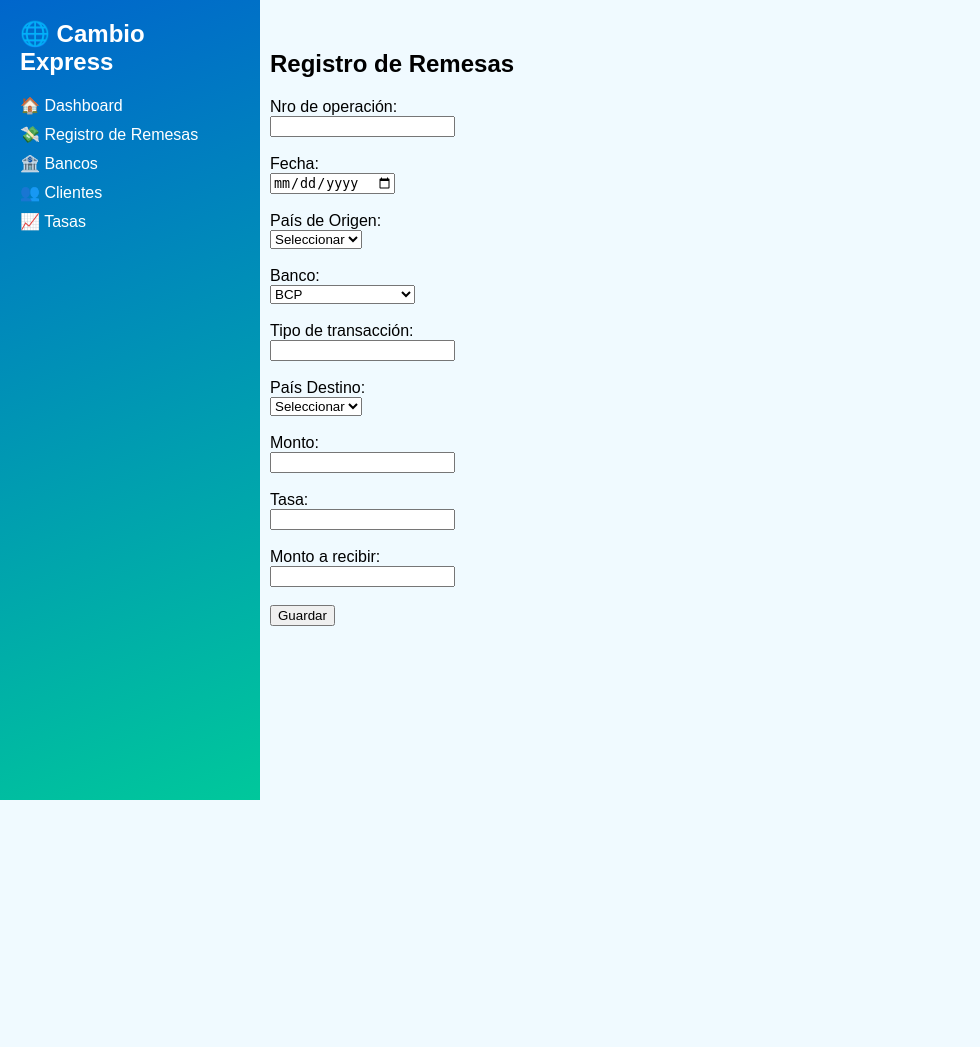
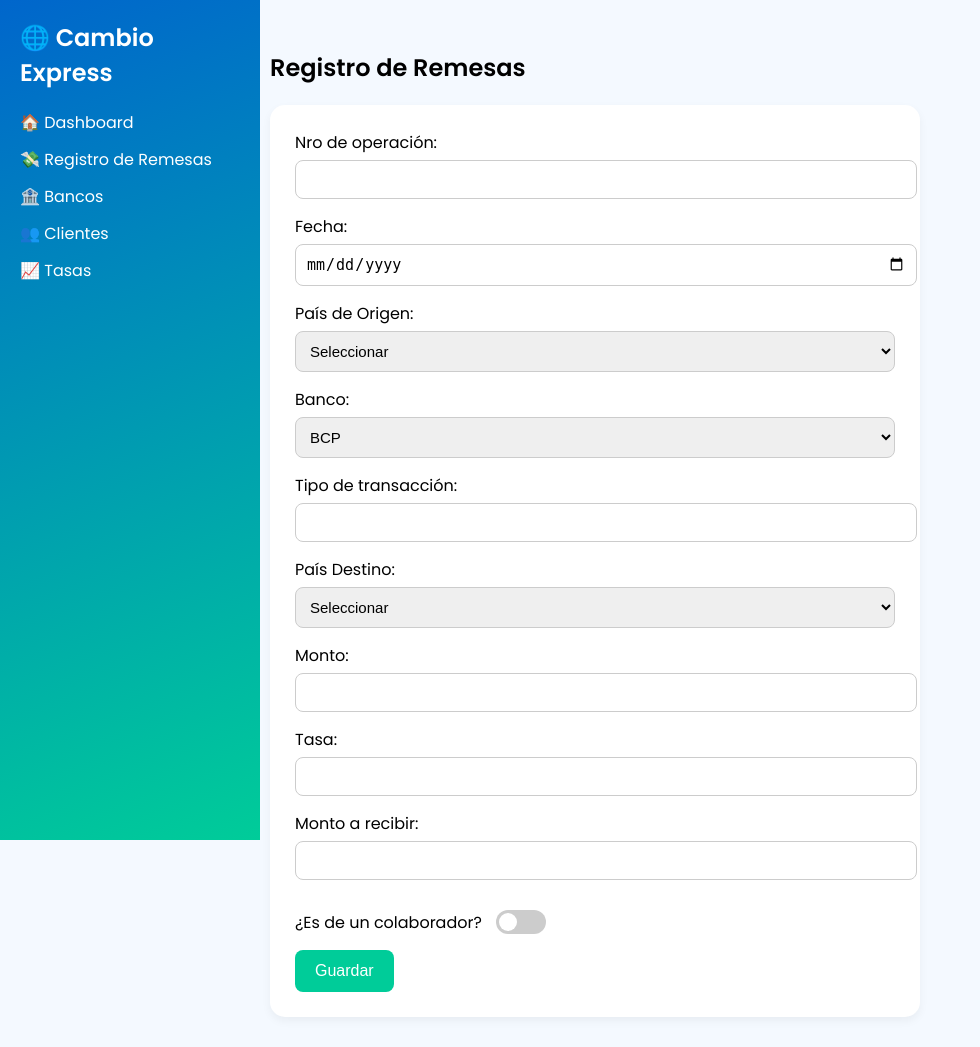
Before and after one commit to karinbarazarte/Cambioexpress2018, a Flask app: page /remesas in a window 1280 px wide. Shown: the whole page, without its empty margins (0-980 px from the left). Before the commit the page ends 800 px from the top, so only its background shows below. Run offline with Flask 3, Linux system fonts and the light colour scheme.

Commit message:
Add files via upload

```diff
--- /dev/null
+++ b/static/css/style.css
@@ -0,0 +1,81 @@
+
+@import url('https://fonts.googleapis.com/css2?family=Poppins:wght@300;400;600&display=swap');
+
+body {
+    margin: 0;
+    font-family: 'Poppins', sans-serif;
+    background: #f4f9ff;
+    display: flex;
+    min-height: 100vh;
+}
+.sidebar {
+    width: 220px;
+    background: linear-gradient(160deg, #0066cc, #00cc99);
+    padding: 20px;
+    color: white;
+    height: 100vh;
+    position: fixed;
+}
+.sidebar h2 { margin-top: 0; font-weight: 600; }
+.sidebar a {
+    color: white; text-decoration: none; display: block; margin: 12px 0; font-size: 16px;
+}
+.sidebar a:hover { font-weight: bold; }
+.content {
+    margin-left: 240px;
+    padding: 30px;
+    flex: 1;
+}
+.card {
+    background: white;
+    padding: 20px;
+    border-radius: 15px;
+    margin-bottom: 20px;
+    box-shadow: 0 4px 10px rgba(0,0,0,0.05);
+    cursor: pointer;
+    transition: transform 0.2s ease-in-out;
+}
+.card:hover { transform: translateY(-5px); }
+form {
+    background: white;
+    padding: 25px;
+    border-radius: 15px;
+    box-shadow: 0 4px 10px rgba(0,0,0,0.05);
+    max-width: 600px;
+}
+input, select {
+    width: 100%;
+    padding: 10px;
+    margin-top: 5px;
+    margin-bottom: 15px;
+    border-radius: 8px;
+    border: 1px solid #ccc;
+    font-size: 15px;
+}
+button {
+    background: #00cc99;
+    color: white;
+    padding: 12px 20px;
+    font-size: 16px;
+    border: none;
+    border-radius: 8px;
+    cursor: pointer;
+    transition: background 0.3s ease;
+}
+button:hover { background: #009977; }
+.switch {
+    position: relative; display: inline-block; width: 50px; height: 24px;
+}
+.switch input { opacity: 0; width: 0; height: 0; }
+.slider {
+    position: absolute; cursor: pointer; top: 0; left: 0; right: 0; bottom: 0;
+    background-color: #ccc; transition: .4s; border-radius: 24px;
+}
+.slider:before {
+    position: absolute; content: ""; height: 18px; width: 18px; left: 3px; bottom: 3px;
+    background-color: white; transition: .4s; border-radius: 50%;
+}
+input:checked + .slider { background-color: #00cc99; }
+input:checked + .slider:before { transform: translateX(26px); }
+.hidden { display: none; opacity: 0; transition: opacity 0.3s ease-in-out; }
+.visible { display: block; opacity: 1; }
--- a/templates/dashboard.html
+++ b/templates/dashboard.html
@@ -3,14 +3,7 @@
 <head>
     <meta charset="UTF-8">
     <title>Cambio Express 2018</title>
-    <style>
-        body { margin: 0; font-family: Arial, sans-serif; background: #f0faff; display: flex; min-height: 100vh; }
-        .sidebar { width: 220px; background: linear-gradient(160deg, #0066cc, #00cc99); padding: 20px; color: white; height: 100vh; position: fixed; }
-        .sidebar h2 { margin-top: 0; }
-        .sidebar a { color: white; text-decoration: none; display: block; margin: 10px 0; }
-        .content { margin-left: 240px; padding: 30px; flex: 1; }
-        .card { background: white; padding: 20px; border-radius: 10px; margin-bottom: 20px; box-shadow: 0 2px 5px rgba(0,0,0,0.1); cursor: pointer; }
-    </style>
+    <link rel="stylesheet" href="/static/css/style.css">
 </head>
 <body>
     <div class="sidebar">
--- a/templates/index.html
+++ b/templates/index.html
@@ -1,6 +1,6 @@
 {% extends "dashboard.html" %}
 {% block content %}
-<h1>Bienvenida, Karin 👋</h1>
+<h1 style="margin-bottom:20px;">Bienvenida, Karin 👋</h1>
 <div class="card" onclick="location.href='/remesas'">
     <h3>💸 Registrar Remesa</h3>
     <p>Accede al formulario para ingresar una nueva operación de remesas.</p>
--- a/templates/remesas.html
+++ b/templates/remesas.html
@@ -1,41 +1,59 @@
 {% extends "dashboard.html" %}
 {% block content %}
-<h2>Registro de Remesas</h2>
+<h2 style="margin-bottom:20px;">Registro de Remesas</h2>
 <form>
-    <label>Nro de operación:</label><br>
-    <input type="text" name="operacion"><br><br>
+    <label>Nro de operación:</label>
+    <input type="text" name="operacion">
 
-    <label>Fecha:</label><br>
-    <input type="date" name="fecha"><br><br>
+    <label>Fecha:</label>
+    <input type="date" name="fecha">
 
-    <label>País de Origen:</label><br>
+    <label>País de Origen:</label>
     <select id="pais_origen" onchange="calcularMonto()">
         <option value="">Seleccionar</option>
         {% for pais in paises %}<option>{{ pais }}</option>{% endfor %}
-    </select><br><br>
+    </select>
 
-    <label>Banco:</label><br>
+    <label>Banco:</label>
     <select>
         {% for banco in bancos %}<option>{{ banco }}</option>{% endfor %}
-    </select><br><br>
+    </select>
 
-    <label>Tipo de transacción:</label><br>
-    <input type="text"><br><br>
+    <label>Tipo de transacción:</label>
+    <input type="text">
 
-    <label>País Destino:</label><br>
+    <label>País Destino:</label>
     <select id="pais_destino" onchange="calcularMonto()">
         <option value="">Seleccionar</option>
         {% for pais in paises %}<option>{{ pais }}</option>{% endfor %}
-    </select><br><br>
+    </select>
 
-    <label>Monto:</label><br>
-    <input type="number" id="monto" oninput="calcularMonto()"><br><br>
+    <label>Monto:</label>
+    <input type="number" id="monto" oninput="calcularMonto()">
 
-    <label>Tasa:</label><br>
-    <input type="number" id="tasa" step="0.01" oninput="calcularMonto()"><br><br>
+    <label>Tasa:</label>
+    <input type="number" id="tasa" step="0.01" oninput="calcularMonto()">
 
-    <label>Monto a recibir:</label><br>
-    <input type="number" id="monto_recibir" readonly><br><br>
+    <label>Monto a recibir:</label>
+    <input type="number" id="monto_recibir" readonly>
+
+    <div style="margin:15px 0;">
+        <label style="margin-right:10px;">¿Es de un colaborador?</label>
+        <label class="switch">
+            <input type="checkbox" id="toggleColaborador" onchange="toggleColaborador()">
+            <span class="slider"></span>
+        </label>
+    </div>
+
+    <div id="colaborador_section" class="hidden">
+        <label>Seleccionar colaborador:</label>
+        <select>
+            {% for c in colaboradores %}<option>{{ c }}</option>{% endfor %}
+        </select>
+    </div>
+
+    <button type="submit">Guardar</button>
+</form>
 
 <script>
 function calcularMonto() {
@@ -43,16 +61,24 @@
     const destino = document.getElementById("pais_destino").value;
     const monto = parseFloat(document.getElementById("monto").value);
     const tasa = parseFloat(document.getElementById("tasa").value);
-        if (!isNaN(monto) && !isNaN(tasa)) {
     let res = "";
     const mult = [["Perú","Venezuela"],["Chile","Venezuela"],["Perú","Colombia"],["Perú","Chile"],["Chile","Colombia"]];
     const div = [["Venezuela","Perú"],["Venezuela","Chile"],["Chile","Perú"],["Colombia","Chile"],["Colombia","Perú"],["Colombia","Venezuela"]];
-            if(mult.some(p=>p[0]===origen && p[1]===destino)) res = monto * tasa;
-            if(div.some(p=>p[0]===origen && p[1]===destino)) res = monto / tasa;
-            document.getElementById("monto_recibir").value = res ? res.toFixed(2) : "";
+    if(!isNaN(monto)&&!isNaN(tasa)){
+        if(mult.some(p=>p[0]===origen&&p[1]===destino)) res=monto*tasa;
+        if(div.some(p=>p[0]===origen&&p[1]===destino)) res=monto/tasa;
+        document.getElementById("monto_recibir").value=res?res.toFixed(2):"";
+    }
+}
+function toggleColaborador() {
+    const section = document.getElementById("colaborador_section");
+    if(document.getElementById("toggleColaborador").checked){
+        section.classList.remove('hidden');
+        section.classList.add('visible');
+    } else {
+        section.classList.remove('visible');
+        section.classList.add('hidden');
     }
 }
 </script>
-    <button type="submit">Guardar</button>
-</form>
 {% endblock %}
```
Lines whose indentation alone changed are shown as unchanged.
